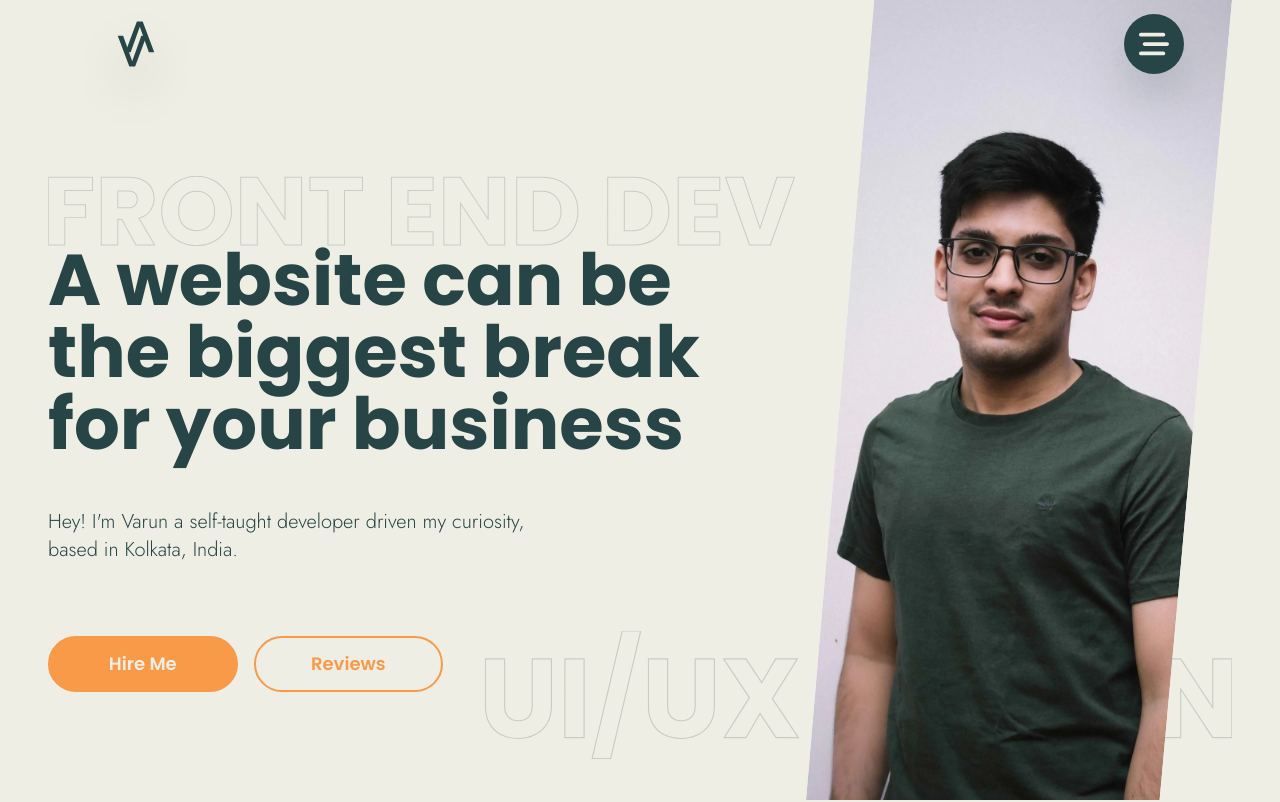
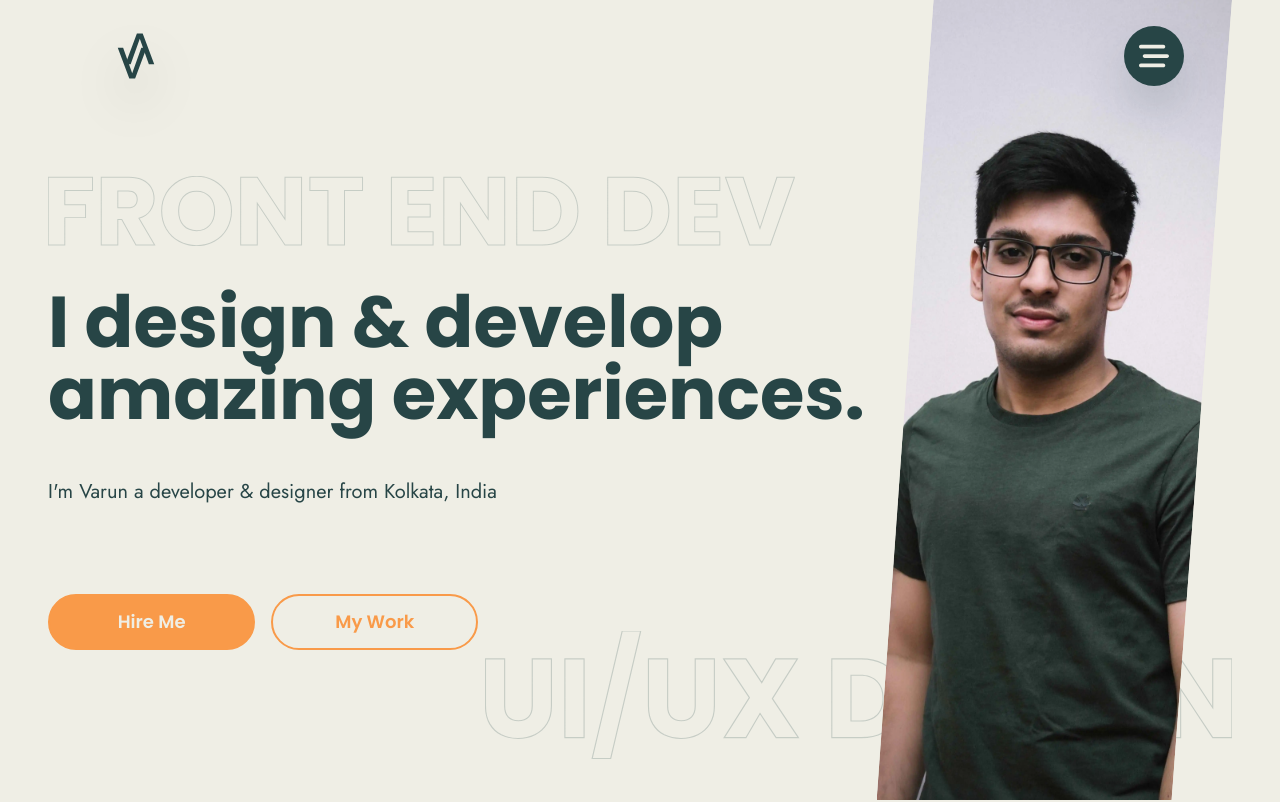
Before and after one commit to Varun-Bhabhra/Portfolio-2.0, a React (Create React App) app: page / in a window 1280 px wide. Shown: the top 802 px of the page. Built offline with nearby package versions, Linux system fonts and the light colour scheme.

Commit message:
Minor Changes

```diff
--- a/src/components/Hero.js
+++ b/src/components/Hero.js
@@ -12,13 +12,13 @@ const Hero = () => {
   return (
     <div id="showcase" className="pt-32 text-secondary">
 
-      <section id="hero" className="max-w-screen-xl text-left sm:text-left mx-auto px-6 md:px-12 2xl:px-0 grid gap-20 sm:gap-0 justify-items-center items-center sm:grid-flow-col">
+      <section id="hero" className="max-w-screen-xl text-left sm:text-left mx-auto px-6 md:px-12 2xl:px-0 grid gap-10 sm:gap-0 justify-items-center items-center sm:grid-flow-col">
 
-        <div className="space-y-8 lg:space-y-12 text-center sm:text-left md:mb-32">
-          <h2 className="font-bold text-4xl md:text-4xl lg:text-5xl xl:text-7xl leading-snug">A website can be the biggest break for your business</h2>
-          <p className="font-jost font-light text-lg xl:text-xl xl:w-4/6">Hey! I'm Varun a self-taught developer driven my curiosity, based in Kolkata, India.</p>
+        <div className="space-y-2 lg:space-y-12 text-center sm:text-left md:mb-32">
+          <h2 className="font-bold text-3xl md:text-4xl lg:text-5xl xl:text-7xl leading-snug">I design & develop amazing experiences.</h2>
+          <p className="font-jost font-normal text-lg xl:text-xl xl:w-4/6">I'm Varun a developer & designer from Kolkata, India</p>
 
-          <div className="flex flex-col sm:flex-row gap-4">
+          <div className="pt-4 flex flex-col sm:flex-row gap-4">
             <Button
               to="contact"
               className="sm:w-3/12 transition-all lg:pt-6 relative z-10"
@@ -26,14 +26,10 @@ const Hero = () => {
             />
 
             <div className="sm:w-3/12 transition-all lg:pt-6 relative z-10">
-              <Link to="testimonial" spy={true} smooth={true} offset={-160} duration={800} target="__blank" className="inline-block text-center text-action border-2 border-action hover:bg-action/10 font-semibold py-3 w-full text-sm lg:text-lg rounded-full cursor-pointer hover:scale105 hover:-translate-y1 hover:shadow-lg hover:shadow-action/30 transition-all hover:-translate-y-[2px] duration-200">Reviews</Link>
+              <Link to="portfolio" spy={true} smooth={true} offset={-160} duration={800} target="__blank" className="inline-block text-center text-action border-2 border-action hover:bg-action/10 font-semibold py-3 w-full text-sm lg:text-lg rounded-full cursor-pointer hover:scale105 hover:-translate-y1 hover:shadow-lg hover:shadow-action/30 transition-all hover:-translate-y-[2px] duration-200">My Work</Link>
             </div>
 
           </div>
-          {/* <div id="btn" className="hidden sm:block">
-            <span id="text" className="inline-block uppercase text-xs">Scroll Down <span className="text-3xl inline-block translate-y-2">↓</span></span>
-            <span id="link" className="inline-block uppercase text-xs">Scroll Down <span className="text-3xl inline-block translate-y-2">↓</span></span>
-          </div> */}
         </div>
 
         <img src={herobg2} alt="background" className="absolute sm:w-4/6 lg:w-7/12 md:left-12 top-44 scale[1.7] lg:scale100"/>
@@ -44,12 +40,6 @@ const Hero = () => {
             <img id="myself" src={ demo } alt="Smarty Pants!" width="5081" height="7621" className="foreground w-full h-[40rem] md:h-screen object-cover object-bottom "/>
           </div>
         </div>
-
-        {/* <div id="btn" className="sm:hidden">
-          <span id="text" className="inline-block uppercase text-xs">Scroll Down <span className="text-3xl inline-block translate-y-2">↓</span></span>
-          <span id="link" className="inline-block uppercase text-xs">Scroll Down <span className="text-3xl inline-block translate-y-2">↓</span></span>
-        </div> */}
-
       </section>
 
     </div>
--- a/src/components/Navbar.js
+++ b/src/components/Navbar.js
@@ -1,6 +1,6 @@
 import React from "react";
 import { Link } from "react-scroll";
-import ButtonGhost from "./ButtonGhost";
+// import ButtonGhost from "./ButtonGhost";
 
 // Imgs
 import logo from "../img/logo.svg"
@@ -20,13 +20,13 @@ const Navbar = () => {
 
   return (
     <section className="font-poppins">
-        <header className="fixed px-6 lg:px-12 xl:px-24 2xl:px-32 py-4 md:py-4 lg:py-1">
+        <header className="fixed px-6 lg:px-12 xl:px-24 2xl:px-32 py-4 md:py-4">
           <div id="logo"><Link to="hero" spy={true} smooth={true} offset={-150} duration={800}><img src={ logo } alt="vector" className="w-16 lg:w-20 h-16 lg:h-20 drop-shadow-2xl hover:cursor-pointer"/></Link></div>
           <div id="toggle" className="shadow-2xl shadow-secondary/50 hover:shadow-lg hover:shadow-secondary/30 transition-all" onClick={menuToggle}></div>
         </header>
 
       <div className="menu px-6 pt-12">
-        <ul className="btn mt-6 space-y-4 text-lg lg:text-3xl">
+        <ul className="btn mt-6 space-y-4 font-semibold tracking-wider text-lg lg:text-3xl">
             <li id="underline">
               <Link to="hero" spy={true} smooth={true} offset={-150} duration={800} onClick={menuToggle}>Home</Link>
             </li>
@@ -44,13 +44,13 @@ const Navbar = () => {
             </li>
         </ul>
 
-        <div className="w-4/6 text-center text-action space-y-8">
+        {/* <div className="w-4/6 text-center text-action space-y-8">
           <ButtonGhost
               href="https://drive.google.com/file/d/1TpoWs_9WP8vOUGg_a1KbOYJGaVmebVd_/view?usp=sharing"
             text="Resume"
             target="__blank"
             />
-        </div>
+        </div> */}
 
         <div className="flex flex-col gap-6 items-center text-center  text-primary">
           <img src={ msg } alt="vector" className="w-6"/>
--- a/src/index.css
+++ b/src/index.css
@@ -130,7 +130,7 @@ body {
   content: "";
   background-color: var(--action);
   height: 2px;
-  width: 100%;
+  width: 40%;
   position: absolute;
   bottom: 0;
   left: 0;
```
Also changed, not shown: src/img/demo.jpg (deleted), src/img/demo_comp.jpg (deleted).
